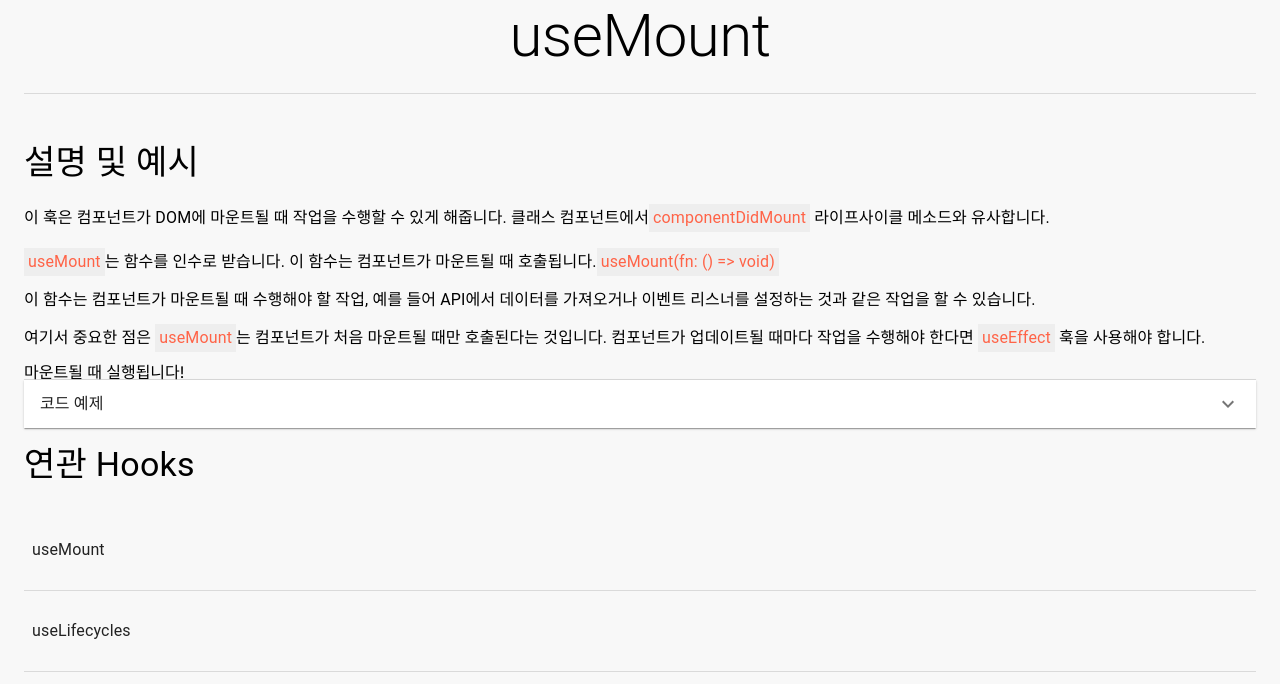
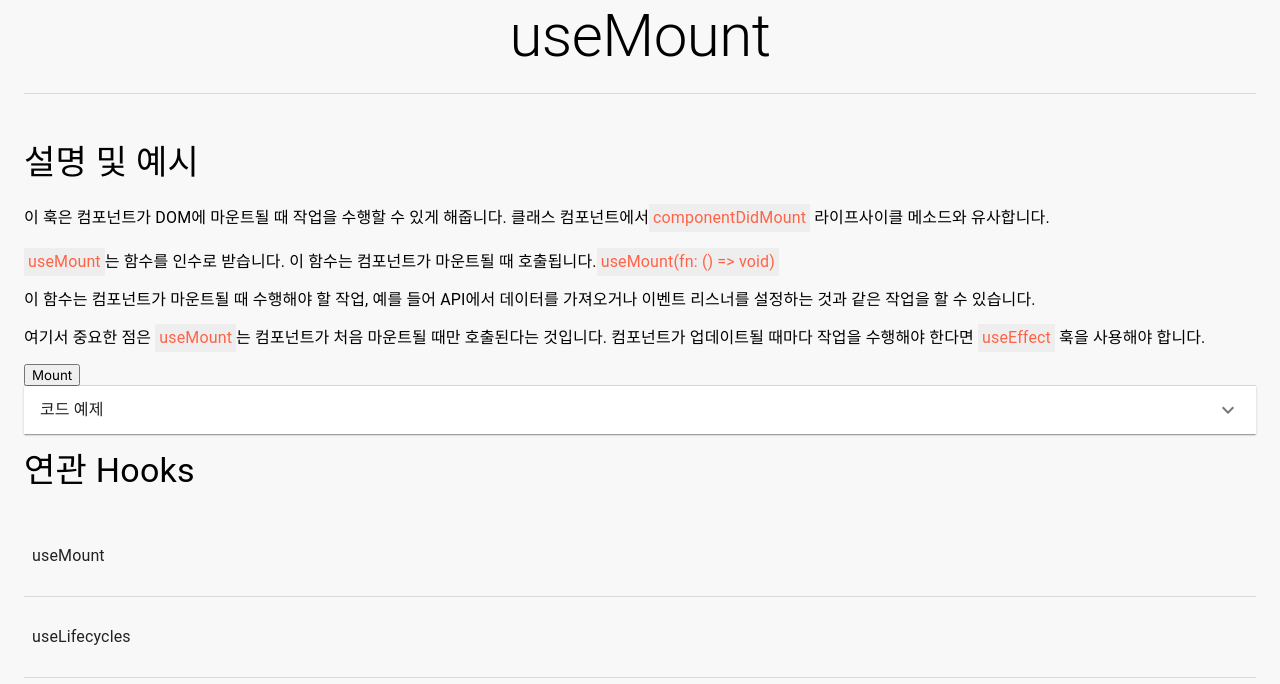
Before and after one commit to lazy-sky/react-use-playground, a React (Create React App) app: page /use-mount in a window 1280 px wide. Shown: the top 684 px of the page. Built offline with nearby package versions, Linux system fonts and the light colour scheme; a web font is replaced by a local one.

Commit message:
Feat: Modify elements to meet the test

```diff
--- a/src/routes/examples/UseMountExample.tsx
+++ b/src/routes/examples/UseMountExample.tsx
@@ -24,7 +24,7 @@ import { useState } from 'react'
 import { useMount } from 'react-use'
 
 const UseMountExample = () => {
-  const [message, setMessage] = useState('바뀌는 걸 보기 위해 2초의 딜레이가 있습니다.')
+  const [message, setMessage] = useState('바뀌는 걸 보기 위해 1초의 딜레이가 있습니다.')
 
   useMount(() => {
     setTimeout(() => {
@@ -38,14 +38,30 @@ const UseMountExample = () => {
     </div>
   )`
 
-const UseMountExample = () => {
-  const [message, setMessage] = useState('바뀌는 걸 보기 위해 2초의 딜레이가 있습니다.')
+const Message = () => {
+  const [message, setMessage] = useState('1초 후에 메시지가 바뀝니다.')
+  const [isMounted, setIsMounted] = useState(false)
 
   useMount(() => {
     setTimeout(() => {
-      setMessage('마운트될 때 실행됩니다!')
-    }, 2000)
+      setMessage('메시지가 마운트되었습니다!')
+      setIsMounted(true)
+    }, 1000)
   })
+
+  return (
+    <Box textAlign='center' margin='normal' sx={{ m: 2, p: 4, border: `2px dotted ${isMounted ? 'red' : 'grey'}` }}>
+      <p style={{ fontSize: 32 }}>{message}</p>
+    </Box>
+  )
+}
+
+const UseMountExample = () => {
+  const [isMessageOpen, setIsMessageOpen] = useState(false)
+
+  const handleMessageToggle = () => {
+    setIsMessageOpen((prev) => !prev)
+  }
 
   return (
     <Layout>
@@ -80,7 +96,10 @@ const UseMountExample = () => {
       </Box>
 
       <Box>
-        <p>{message}</p>
+        <button type='button' onClick={handleMessageToggle}>
+          {!isMessageOpen ? 'Mount' : 'Unmount'}
+        </button>
+        {isMessageOpen && <Message />}
       </Box>
 
       <Accordion>
```
